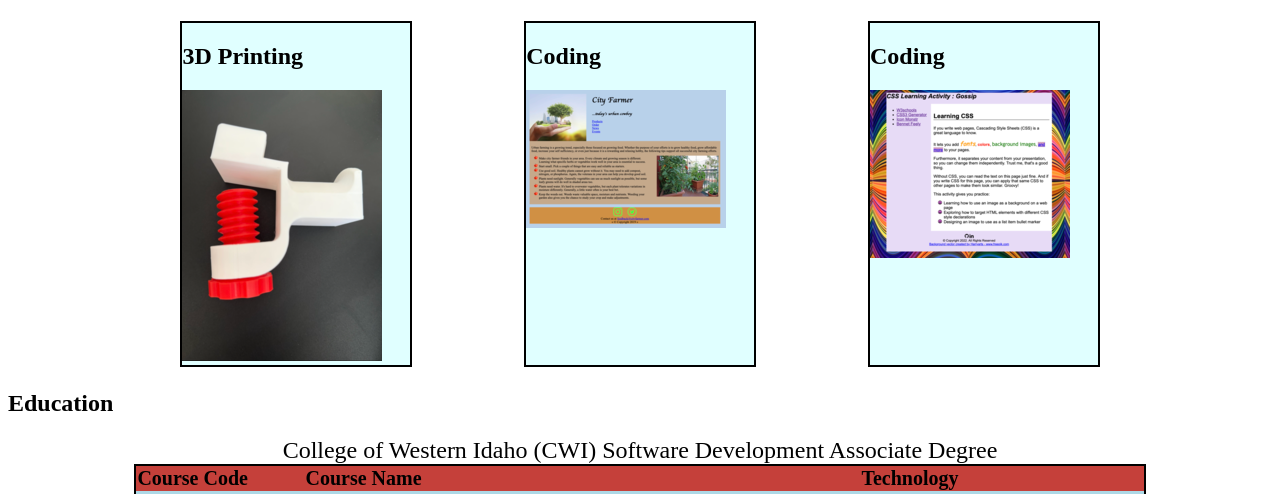
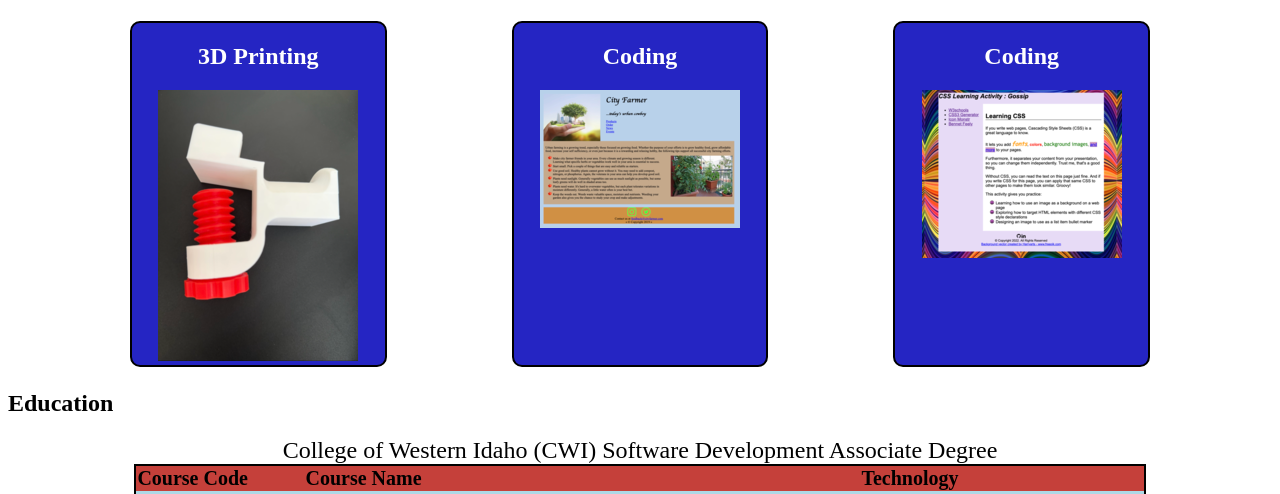
Before and after one commit to yousifscodescape/yousifscodescape.github.io, a plain HTML site: page YousifsPortfolio/experience.html in a window 1280 px wide. Shown: the part 243-737 px from the top of the page. Drawn offline with Linux system fonts and the light colour scheme.

Commit message:
Add files via upload

```diff
--- a/YousifsPortfolio/CSS/PersonalProjects.css
+++ b/YousifsPortfolio/CSS/PersonalProjects.css
@@ -2,8 +2,6 @@
 March 18, 2025*/
 
 section {
-    width: 90%;
-    margin: 0 auto;
     display: flex;
     justify-content: space-evenly;
 
@@ -12,10 +10,10 @@ section {
 .box {
 border: 2px solid black;
 margin: 3px;
-background: lightcyan;
+background: rgb(37, 37, 195);
+color: white;
+text-align: center;
+font-weight: bold;
 width: 20%;
+border-radius: 10px;
 }
-
-footer {
-    clear: left;
-}
```
